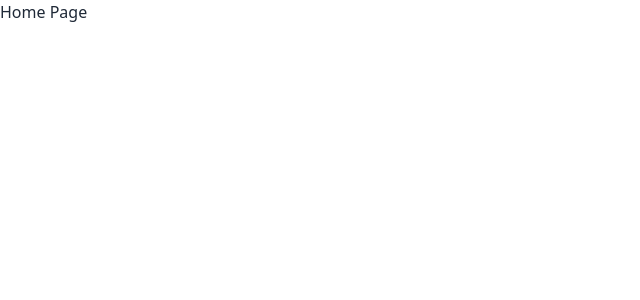
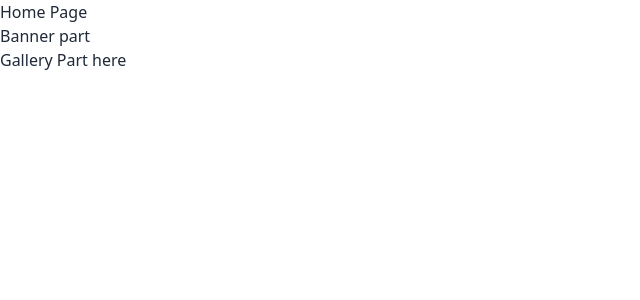
Before and after one commit to AnikaTabassum01/brain-booster-toys-client, a React (Vite) app: page / in a window 1280 px wide. Shown: the top 300 px of the page, without its empty margins (0-640 px from the left). Built offline with nearby package versions, Linux system fonts and the light colour scheme.

Commit message:
basic stracture made

```diff
--- /dev/null
+++ b/src/Pages/Blog/Blog.jsx
@@ -0,0 +1,11 @@
+import React from 'react';
+
+const Blog = () => {
+    return (
+        <div>
+            <h2>Qs ans will be added</h2>
+        </div>
+    );
+};
+
+export default Blog;
--- /dev/null
+++ b/src/Pages/Home/Banner/Banner.jsx
@@ -0,0 +1,11 @@
+import React from 'react';
+
+const Banner = () => {
+    return (
+        <div>
+            <h2>Banner part</h2>
+        </div>
+    );
+};
+
+export default Banner;
--- /dev/null
+++ b/src/Pages/Home/Gallery/Gallery.jsx
@@ -0,0 +1,13 @@
+import React from 'react';
+
+const Gallery = () => {
+    return (
+        <div>
+            <h2>
+                Gallery Part here
+            </h2>
+        </div>
+    );
+};
+
+export default Gallery;
--- a/src/Pages/Home/Home/Home.jsx
+++ b/src/Pages/Home/Home/Home.jsx
@@ -1,9 +1,13 @@
 import React from 'react';
+import Banner from '../Banner/Banner';
+import Gallery from '../Gallery/Gallery';
 
 const Home = () => {
     return (
         <div>
             <h2>Home Page</h2>
+            <Banner></Banner>
+            <Gallery></Gallery>
         </div>
     );
 };
--- /dev/null
+++ b/src/Pages/Login/Login.jsx
@@ -0,0 +1,11 @@
+import React from 'react';
+
+const Login = () => {
+    return (
+        <div>
+            <h2>Please Login</h2>
+        </div>
+    );
+};
+
+export default Login;
--- /dev/null
+++ b/src/Pages/Shared/Footer/Footer.jsx
@@ -0,0 +1,11 @@
+import React from 'react';
+
+const Footer = () => {
+    return (
+        <div>
+           <h2>Footer part here</h2>
+        </div>
+    );
+};
+
+export default Footer;
--- /dev/null
+++ b/src/Pages/Shared/Navbar/Navbar.jsx
@@ -0,0 +1,11 @@
+import React from 'react';
+
+const Navbar = () => {
+    return (
+        <div>
+            <h2>Nave bar here</h2>
+        </div>
+    );
+};
+
+export default Navbar;
--- /dev/null
+++ b/src/Pages/SignUp/SignUp.jsx
@@ -0,0 +1,11 @@
+import React from 'react';
+
+const SignUp = () => {
+    return (
+        <div>
+            <h2>Sign up here</h2>
+        </div>
+    );
+};
+
+export default SignUp;
```
